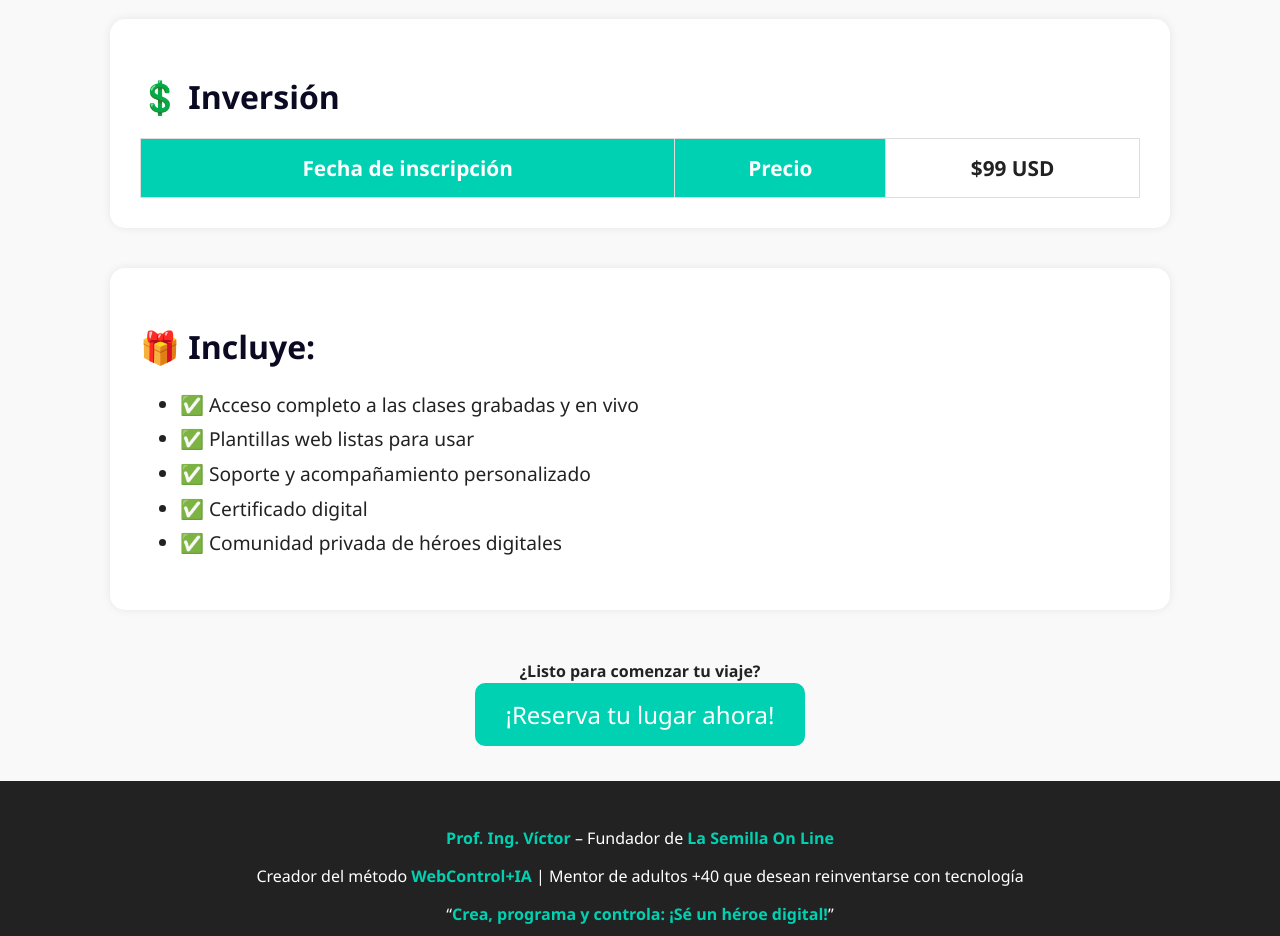
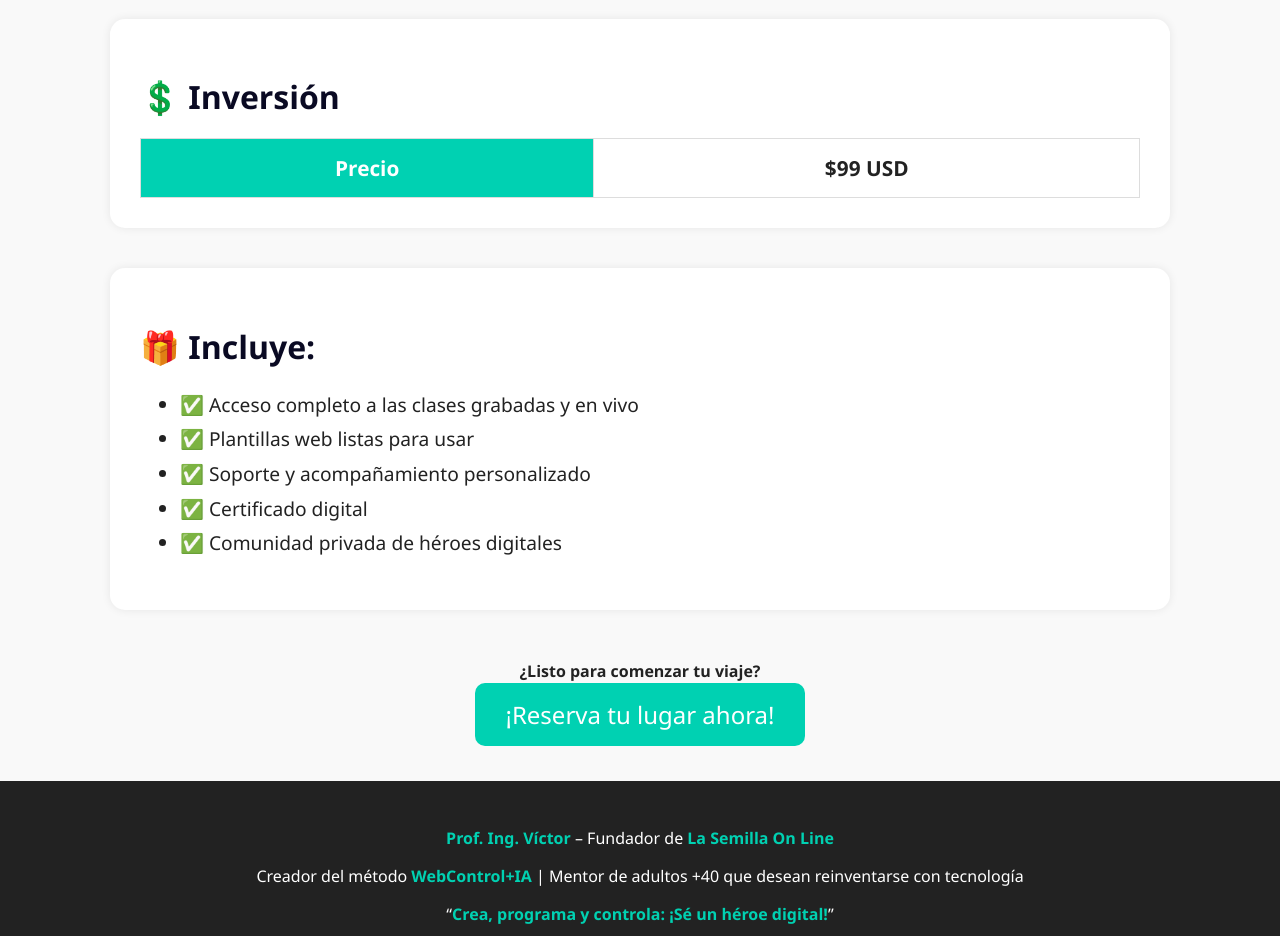
Before and after one commit to lasemillaonline/Curso.webcontrol.IA, a plain HTML site: page index.html in a window 1280 px wide. Shown: the part 1240-2176 px from the top of the page. Drawn offline with Linux system fonts and the light colour scheme.

Commit message:
Update index.html

```diff
--- a/index.html
+++ b/index.html
@@ -147,9 +147,8 @@
     <h2>💲 Inversión</h2>
     <table>
       <tr>
-        <th>Fecha de inscripción</th>
         <th>Precio  </th>
-        <td><strong>$99 USD</strong></td>
+        <td><strong>$99 USD </strong></td>
       </tr>
     </table>
   </section>
```
